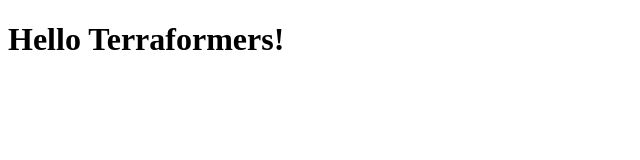
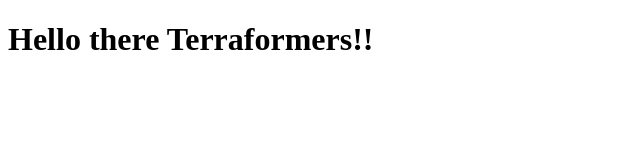
Before and after one commit to Deedeo/terraform-beginner-bootcamp-2023, a plain HTML site: page public/index.html in a window 1280 px wide. Shown: the whole page, without its empty margins (0-640 px from the left). Drawn offline with Linux system fonts and the light colour scheme.

```diff
--- a/public/index.html
+++ b/public/index.html
@@ -6,6 +6,6 @@
     <title>Hello Terraformers</title>
 </head>
 <body>
-    <h1>Hello Terraformers!</h1>
+    <h1>Hello there Terraformers!!</h1>
 </body>
 </html>
```
Also changed, not shown: 4 other files.
